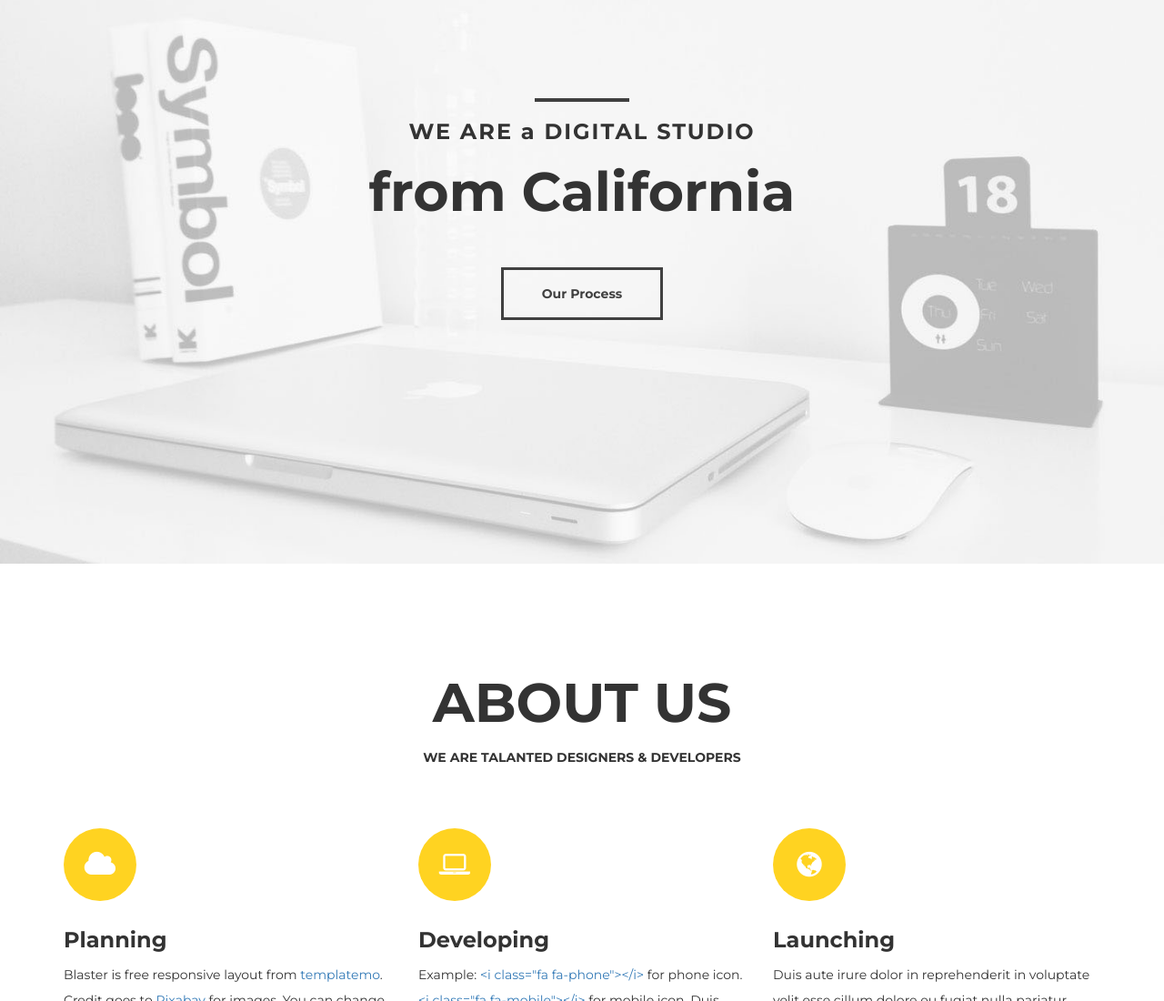
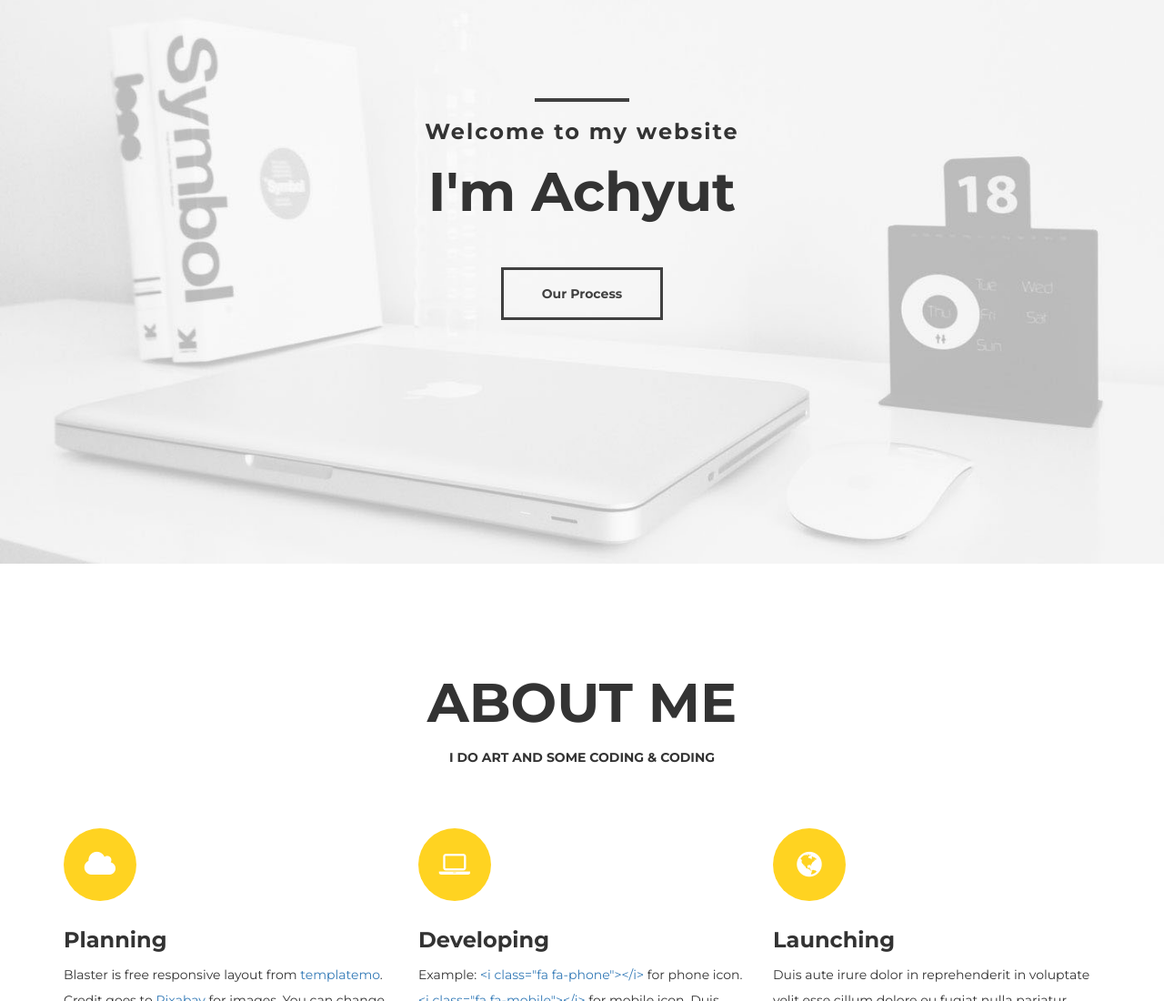
Before and after one commit to Atmaclon/Atmaclon.github.io, a plain HTML site: page index.html in a window 1280 px wide. Shown: the part 180-1281 px from the top of the page at 91% size. Drawn offline with Linux system fonts and the light colour scheme.

Commit message:
Update index.html

```diff
--- a/index.html
+++ b/index.html
@@ -2,21 +2,11 @@
 <html lang="en">
 <head>
 	<meta charset="utf-8">
-	<!-- SITE TITLE -->
-	<title>Blaster Responsive Template</title>
-<!--
-
-Blaster Template
-
-http://www.templatemo.com/tm-472-blaster
-
--->
+	<title>Achyut's Website</title>
 	<meta http-equiv="X-UA-Compatible" content="IE=Edge">
 	<meta name="viewport" content="width=device-width, initial-scale=1">
 	<meta name="keywords" content="">
 	<meta name="description" content="">
-
-	<!-- STYLESHEET CSS FILES -->
 	<link rel="stylesheet" href="css/bootstrap.min.css">
 	<link rel="stylesheet" href="css/animate.min.css">
 	<link rel="stylesheet" href="css/font-awesome.min.css">
@@ -26,8 +16,6 @@ http://www.templatemo.com/tm-472-blaster
 	<link href='https://fonts.googleapis.com/css?family=Montserrat:400,700' rel='stylesheet' type='text/css'>
 </head>
 <body data-spy="scroll" data-target=".navbar-collapse" data-offset="50">
-
-<!-- navigation section -->
 <section class="navbar navbar-fixed-top custom-navbar" role="navigation">
 	<div class="container">
 		<div class="navbar-header">
@@ -49,15 +37,13 @@ http://www.templatemo.com/tm-472-blaster
 		</div>
 	</div>
 </section>
-
-<!-- home section -->
 <section id="home">
 	<div class="container">
 		<div class="row">
 			<div class="col-md-12 col-sm-12">
 				<hr>
-				<h3><span class="bold">WE ARE a DIGITAL STUDIO</h3>
-				<h1 class="heading">from California</h1>
+				<h3><span class="bold">Welcome to my website</h3>
+				<h1 class="heading">I'm Achyut</h1>
 				<a href="#about" class="smoothScroll btn btn-default">Our Process</a>
 			</div>
 		</div>
@@ -69,8 +55,8 @@ http://www.templatemo.com/tm-472-blaster
 	<div class="container">
 		<div class="row">
 			<div class="col-md-12 col-sm-12 text-center">
-				<h1 class="heading bold">ABOUT US</h1>
-				<h2 class="subheading">WE ARE TALANTED DESIGNERS &amp; DEVELOPERS</h2>
+				<h1 class="heading bold">ABOUT ME</h1>
+				<h2 class="subheading">I DO ART AND SOME CODING &amp; CODING</h2>
 			</div>
 			<div class="col-lg-4 col-md-4 col-sm-4 wow fadeInUp" data-wow-delay="0.6s">
 				<i class="fa fa-cloud"></i>
```
